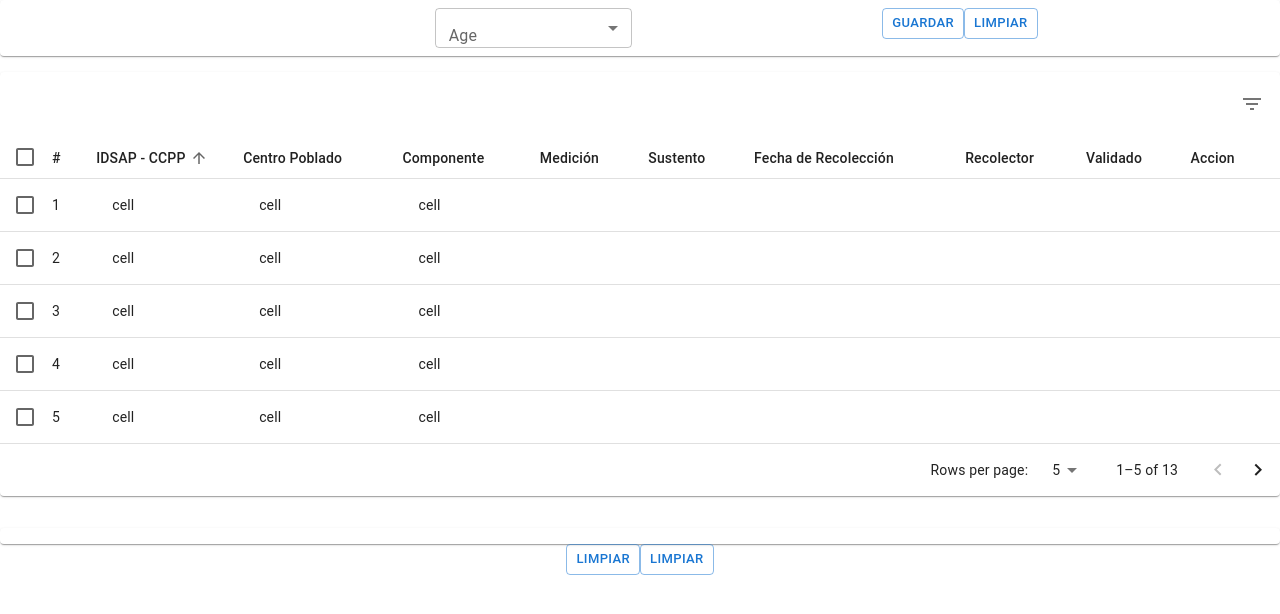
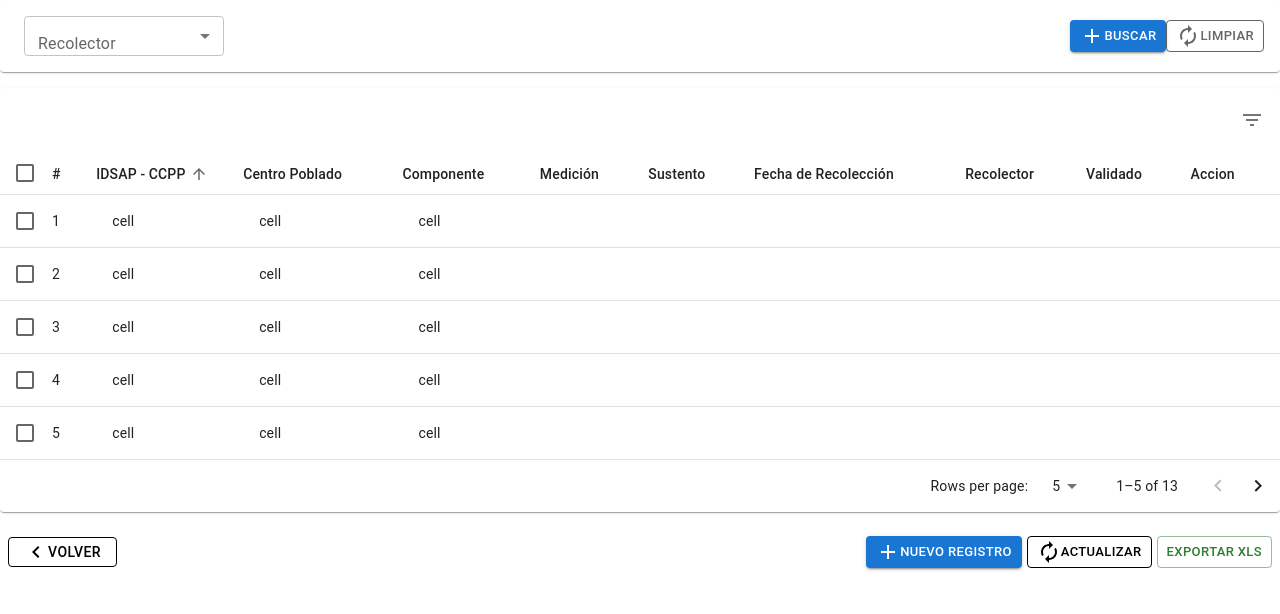
Before and after one commit to HDRamosMendoza/ReactJ-S, a React (Create React App) app in the folder 4_Proyecto/sirwash/: page / in a window 1280 px wide. Shown: the top 614 px of the page. Built offline with nearby package versions, Linux system fonts and the light colour scheme.

Commit message:
Se agrega funcionalidad

```diff
--- a/4_Proyecto/sirwash/package.json
+++ b/4_Proyecto/sirwash/package.json
@@ -9,9 +9,12 @@
     "@mui/icons-material": "^5.11.0",
     "@mui/material": "^5.11.4",
     "@mui/styled-engine-sc": "^5.11.0",
+    "@mui/x-date-pickers": "^5.0.15",
     "@testing-library/jest-dom": "^5.16.5",
     "@testing-library/react": "^13.4.0",
     "@testing-library/user-event": "^13.5.0",
+    "dayjs": "^1.11.7",
+    "moment": "^2.29.4",
     "react": "^18.2.0",
     "react-dom": "^18.2.0",
     "react-scripts": "5.0.1",
--- a/4_Proyecto/sirwash/src/modulos/Cloracion/Lista.js
+++ b/4_Proyecto/sirwash/src/modulos/Cloracion/Lista.js
@@ -1,15 +1,27 @@
+import * as React from 'react';
+import dayjs from 'dayjs';
 import Button from '@mui/material/Button';
+import ChevronLeftIcon from '@mui/icons-material/ChevronLeft';
 import AddIcon from '@mui/icons-material/Add';
+import AutorenewIcon from '@mui/icons-material/Autorenew';
 
-import Typography from '@mui/material/Typography';
-/* import TableGrid from './../Componente/TableGrid'; */
+
+
 import { styled } from '@mui/material/styles';
 import Box from '@mui/material/Box';
 import Paper from '@mui/material/Paper';
 import Grid from '@mui/material/Grid';
 
+import InputLabel from '@mui/material/InputLabel';
+import MenuItem from '@mui/material/MenuItem';
+import FormControl from '@mui/material/FormControl';
+import Select from '@mui/material/Select';
+
 import Filtro from '../../Componente/Filtro';
 import TableGrid from './TableGrid';
+import TextField from '@mui/material/TextField';
+import { MobileDatePicker } from '@mui/x-date-pickers/MobileDatePicker';
+
 const Item = styled(Paper)(({ theme }) => ({
   backgroundColor: theme.palette.mode === 'dark' ? '#1A2027' : '#fff',
   ...theme.typography.body2,
@@ -19,47 +31,100 @@ const Item = styled(Paper)(({ theme }) => ({
 }));
 
 function Lista() {
+
+  const [value, setValue] = React.useState(dayjs('2014-08-18T21:11:54'));
+  const [age, setAge] = React.useState('');
+
+  const handleChange = (event) => {
+    setAge(event.target.value);
+  };
+
+  const handleChangeDate = (newValue) => {
+    setValue(newValue);
+  };
+
   return (
     <div>
 
 
-        <Box sx={{ flexGrow: 1 }}>
+      <Box xs={{ flexGrow: 1 }}>
         <Grid container spacing={2}>
           <Grid item xs={12}>
-              <Item><Filtro /></Item>
-            </Grid>
-            <Grid item xs={12}>
+            <Item>
+              <Box
+                component="span"
+                m={1}
+                display="flex"
+                justifyContent="space-between"
+                alignItems="center"
+                xs={1} >
+                <Grid item xs={6} display="flex" justifyContent="flex-start">
 
-                <TableGrid />
+
+
+
+                  <Box sx={{ minWidth: 200, marginLeft:1}}>
+                    <FormControl fullWidth>
+                      <InputLabel id="demo-simple-select-label">Recolector</InputLabel>
+                      <Select labelId="demo-simple-select-label" id=""
+                          value={age} label="Recolector" size="small" onChange={handleChange}>
+                          <MenuItem value={10}>Recolector 1</MenuItem>
+                          <MenuItem value={20}>Recolector 2</MenuItem>
+                          <MenuItem value={30}>Recolector 3</MenuItem>
+                      </Select>
+                    </FormControl>
+                  </Box>
 
                 </Grid>
-            <Grid item xs={12} justify="space-between" >
-            <Item>
-
+                <Grid item xs={6} display="flex" justifyContent="flex-end">
+                  <Button variant="contained" size="small" color="primary" xs={{marginLeft:1}}>
+                    <AddIcon/>
+                    Buscar
+                  </Button>
+                  <Button variant="outlined" size="small" color="inherit" xs={{marginLeft:1}}>
+                    <AutorenewIcon/>
+                    Limpiar
+                  </Button>
+                </Grid>
+              </Box>
             </Item>
           </Grid>
+
+          <Grid item xs={12}>
+            <TableGrid />
+          </Grid>
+
         </Grid>
       </Box>
-        <Box justifyContent="flex-start"
-          alignItems="flex-start"
 
-          >
-              <Button
-                    size="small"
-                    variant="outlined"
-                    href="#outlined-buttons" >
-                    Limpiar
+      <Box
+        component="span"
+        m={1}
+        display="flex"
+        justifyContent="space-between"
+        alignItems="center"
+        xs={1} >
+        <Button variant="outlined" color="inherit" style={{ height: '30px' }}>
+          <ChevronLeftIcon/>
+          Volver
         </Button>
+        <Grid item xs={12} display="flex" justifyContent="flex-end">
+          <Button variant="contained" size="small" color="primary" style={{marginLeft:'5px'}}>
+            <AddIcon/>
+            Nuevo Registro
+          </Button>
+          <Button variant="outlined" size="small" color="inherit" style={{marginLeft:'5px'}}>
+            <AutorenewIcon/>
+            Actualizar
+          </Button>
+          <Button variant="outlined" size="small" color="success" style={{marginLeft:'5px'}}>
+            Exportar XLS
+          </Button>
+        </Grid>
+      </Box>
 
-                <Button
-                    size="small"
-                    variant="outlined"
-                    href="#outlined-buttons" >
-                    Limpiar
-                </Button>
-        </Box>
     </div>
-  );
+  )
 }
 
 export default Lista;
```
Also changed, not shown: 1 other file (tests, documents, lock files or other folders). Lines whose indentation alone changed are shown as unchanged.
